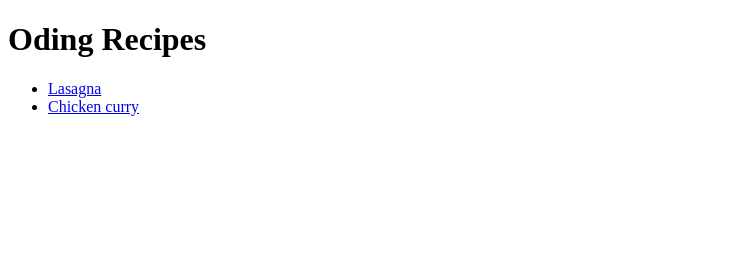
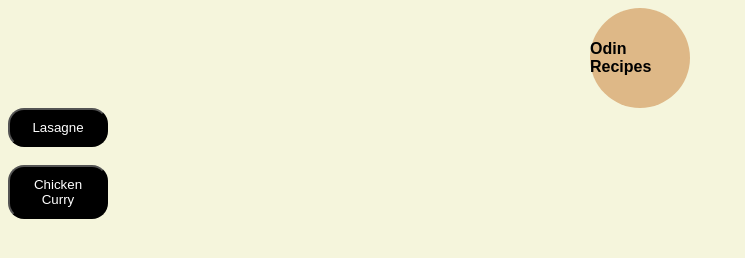
Before and after one commit to korzecprzemek/odin_recipes, a plain HTML site: page index.html in a window 1280 px wide. Shown: the whole page, without its empty margins (0-745 px from the left). Drawn offline with Linux system fonts and the light colour scheme.

Commit message:
Improved buttons

```diff
--- a/index.html
+++ b/index.html
@@ -1,15 +1,20 @@
 <!DOCTYPE html>
 <html lang="en">
     <head>
+        <link rel="stylesheet" href="styles.css">
         <meta charset="UTF-8">
         <title>Recipes Webpage</title>
     </head>
 
     <body>
-        <h1>Oding Recipes</h1>
-        <ul>
-        <li><a href ="recipes/lasagna.html">Lasagna</a></li>
-        <li><a href ="recipes/chicken-curry.html">Chicken curry</a></li>
-        </ul>
+        <div class="circle">
+            <p class = "title">Odin Recipes</p>
+        </div>
+        <a href ="recipes/lasagna.html">
+        <button class="button">Lasagne</button></a>
+        <br>
+        <br>
+        <a href="recipes/chicken-curry.html">
+        <button class="button">Chicken Curry</button></a>
     </body>
 </html>
--- /dev/null
+++ b/styles.css
@@ -0,0 +1,48 @@
+/* styles.css */
+img{
+    position: absolute;
+    position: relative;
+    height: auto;
+    width: 400px;
+}
+#return{
+    position:absolute;
+}
+
+body{
+    background-color: beige;
+}
+
+.button{
+    background-color: black;
+    color: white;
+    width: 100px;
+    padding: 10px;
+    text-align: center;
+    border-radius: 16px;
+    transition-duration: 0.4s;
+}
+
+.button:hover {
+    background-color: burlywood;
+    color: black;
+}
+
+.center{
+    top:50%;
+    transform: translate(50%,0);
+    margin: auto;
+}
+
+.circle{
+    height:100px;
+    width: 100px;
+    color: black;
+    font-family:fantasy;
+    font-weight: bold;
+    display:flex;
+    align-items: center;
+    border-radius: 50%;
+    background-color: burlywood;
+    margin: 0 auto;
+}
```
Also changed, not shown: recipes/chicken-curry.html (+5 -3 lines), recipes/lasagna.html (+10 -3 lines).
